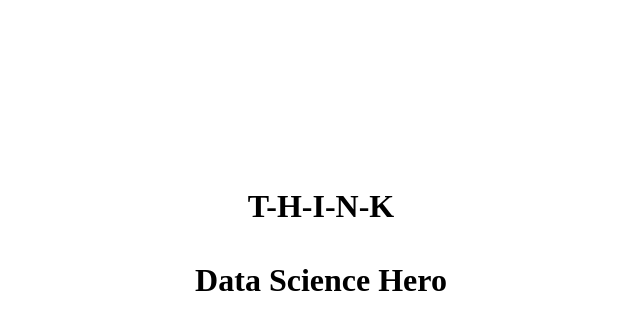
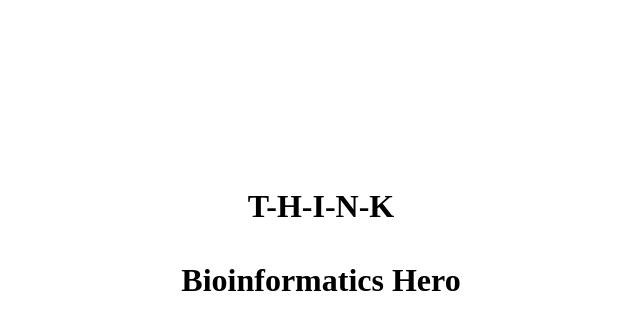
Before and after one commit to T-H-I-N-K/T-H-I-N-K.github.io, a plain HTML site: page index.html in a window 1280 px wide. Shown: the part 5-334 px from the top of the page, without its empty margins (319-959 px from the left). Drawn offline with Linux system fonts and the light colour scheme.

Commit message:
Update index.html

```diff
--- a/index.html
+++ b/index.html
@@ -6,7 +6,7 @@
   <br><br><br><br><br>
 T-H-I-N-K
 <br><br>
-Data Science Hero
+Bioinformatics Hero
   </h1>
 
 </center>
```
